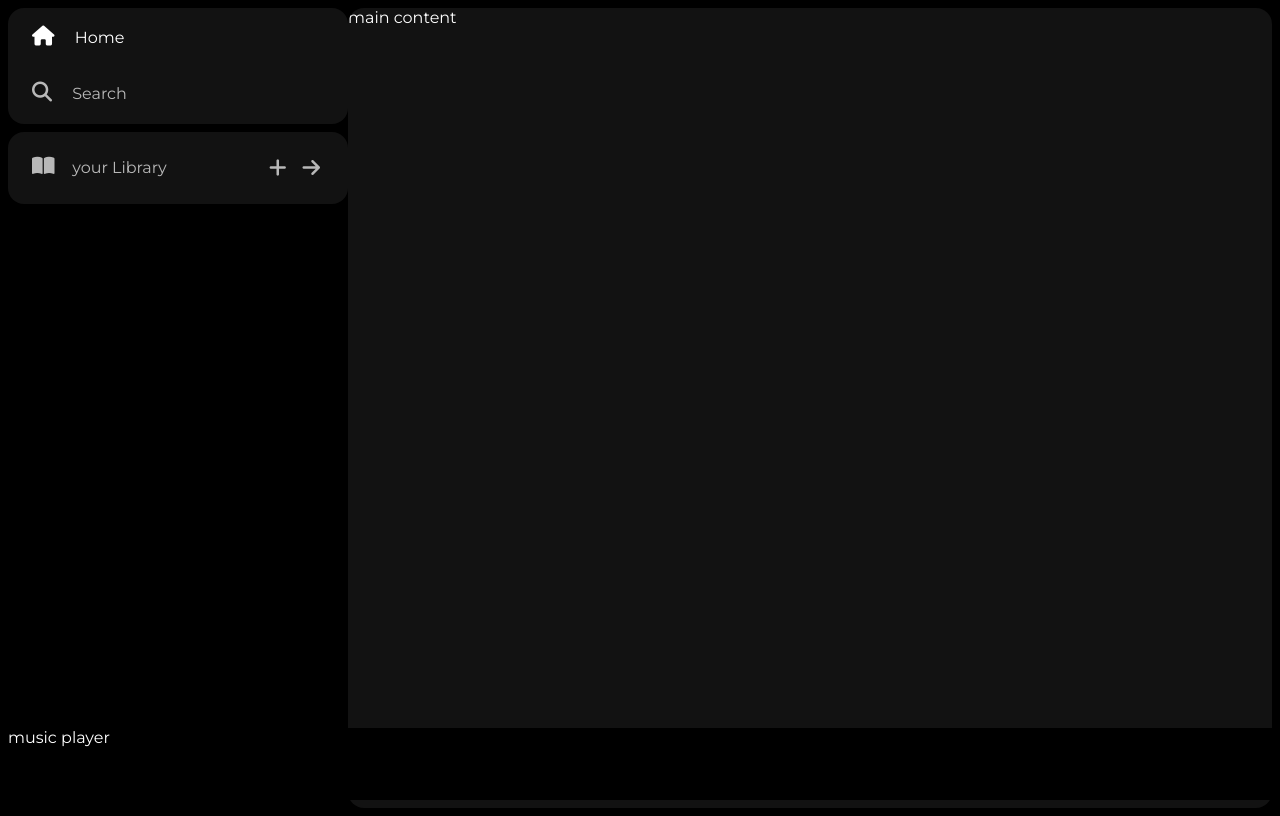
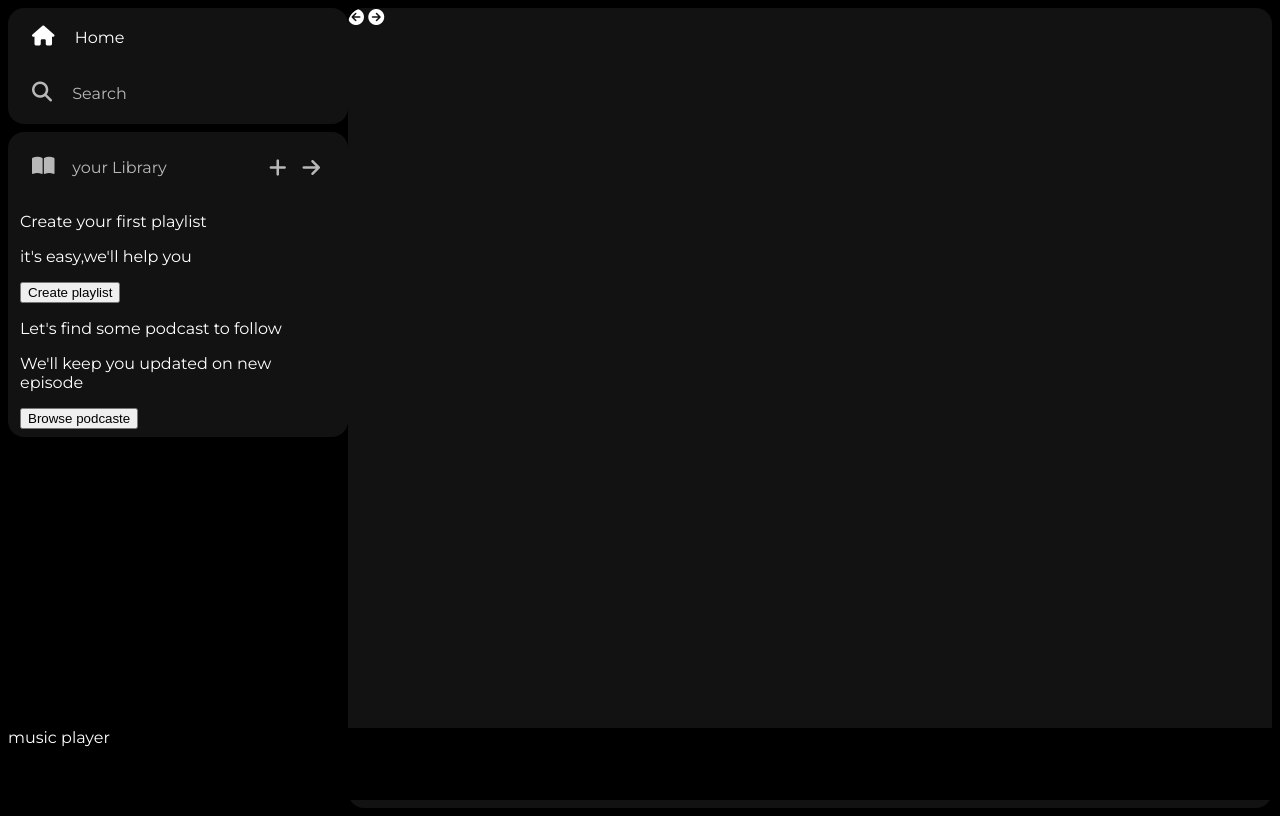
Before and after one commit to SanskrutiDev/Melodify, a plain HTML site: page index.html in a window 1280 px wide. Drawn offline with Linux system fonts and the light colour scheme.

Commit message:
create complete sidebar nav and library

```diff
--- a/index.html
+++ b/index.html
@@ -40,12 +40,29 @@
                         <i class="fa-solid fa-arrow-right"></i>
                     </div>
                 </div>
-                <div class="boxes"></div>
+                <div class="lia-box">
+                    <div class="box">
+                        <p class="box-p1">Create your first playlist</p>
+                        <p class="box-p2">it's easy,we'll help you</p>
+                        <button class="badge">Create playlist</button>
+                    </div>
+                    <div class="box">
+                        <p class="box-p1">Let's find some podcast to follow</p>
+                        <p class="box-p2">We'll keep you updated on new episode </p>
+                        <button class="badge">Browse podcaste</button>
+                    </div>
+                </div>
 
 
             </div>
         </div>
-        <div class="main-content">main content</div>
+        <div class="main-content">
+            <div class="sticky-nav">
+                <i class="fa-solid fa-circle-arrow-left"></i>
+                <i class="fa-solid fa-circle-arrow-right"></i>
+            </div>
+            <div class="cards"></div>
+        </div>
         <div class="music-player">music player</div>
     </div>
 </body>
```
